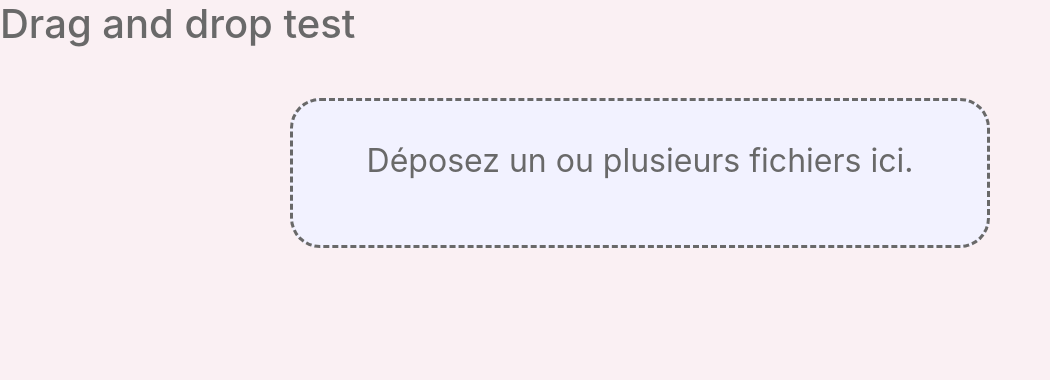
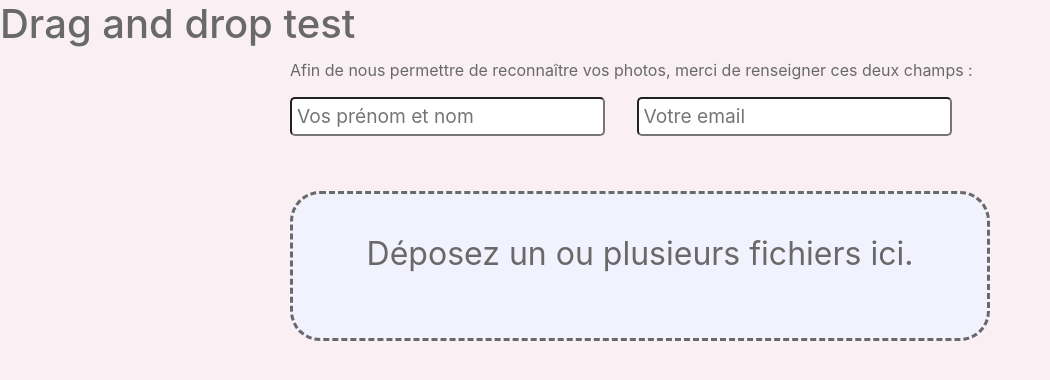
Before and after one commit to amalricBzh/multiUploader, a PHP site: page / in a window 1280 px wide. Shown: the top 380 px of the page, without its empty margins (0-1050 px from the left). Run offline with PHP 8.4, Linux system fonts and the light colour scheme; some libraries are stand-ins or nearby versions.

Commit message:
Ajout Username/Email

```diff
--- a/dropfile.css
+++ b/dropfile.css
@@ -77,3 +77,11 @@ body {
 #history div span {
     float: right;
 }
+
+input {
+    width: 45%;
+    border-radius: 5px ;
+    margin: 5px auto;
+    padding: 3px 5px;
+    font-size: 1.2em;
+}
--- a/dropfile.js
+++ b/dropfile.js
@@ -12,6 +12,10 @@ function DropUpload(params) {
 
     var dropZone = params.dropZone ;
     var onEvent = params.onEvent ;
+    var user = {
+        name:  params.usernameField || '',
+        email: params.emailField || ''
+    };
 
     var filelist = [];
     var lastFileSize = 0 ;
@@ -57,7 +61,6 @@ function DropUpload(params) {
     });
 
     // Gestion du largage des fichiers
-    // Gestion du largage des éléments
     $(document).on('drop', dropZone, function(event) {
         if (event.originalEvent.dataTransfer) {
             if (event.originalEvent.dataTransfer.files.length) {
@@ -88,6 +91,7 @@ function DropUpload(params) {
 
         // Add each file to queue
         for (let i = 0; i < files.length ; i++) {
+            console.log(files[i]);
             filelist.push(files[i]);
             nbFiles ++ ;
             totalSize += files[i].size;
@@ -174,6 +178,17 @@ function DropUpload(params) {
         };
         let formData = new FormData();
         formData.append('myfile', file);
+        if (user.name !== '') {
+            formData.append('username', $(user.name).val());
+        } else {
+            formData.append('username', '');
+        }
+        if (user.email !== '') {
+            formData.append('email', $(user.email).val());
+        } else {
+            formData.append('email', '');
+        }
+
         xhr.send(formData);
     }
 
@@ -222,7 +237,9 @@ function DropUpload(params) {
 
 let dropper = new DropUpload({
     dropZone: '#dropfile',
-    onEvent: onDropperEvent
+    onEvent: onDropperEvent,
+    usernameField: '#username',
+    emailField: '#email'
 });
 
 
--- a/index.php
+++ b/index.php
@@ -9,6 +9,14 @@
 <body>
     <h1>Drag and drop test</h1>
 
+    <div class="mainRow">
+        Afin de nous permettre de reconnaître vos photos, merci de renseigner ces deux champs&nbsp;:
+    </div>
+    <div class="mainRow">
+        <input id="username" name="nom" placeholder="Vos prénom et nom" />
+        &nbsp; &nbsp; &nbsp;
+        <input id="email" name="email" placeholder="Votre email" />
+    </div>
     <div id="dropfile" class="mainRow">Déposez un ou plusieurs fichiers ici.</div>
 
     <div id="dropInfo">
```
Also changed, not shown: imageRecorder.php (+29 -1 lines).
